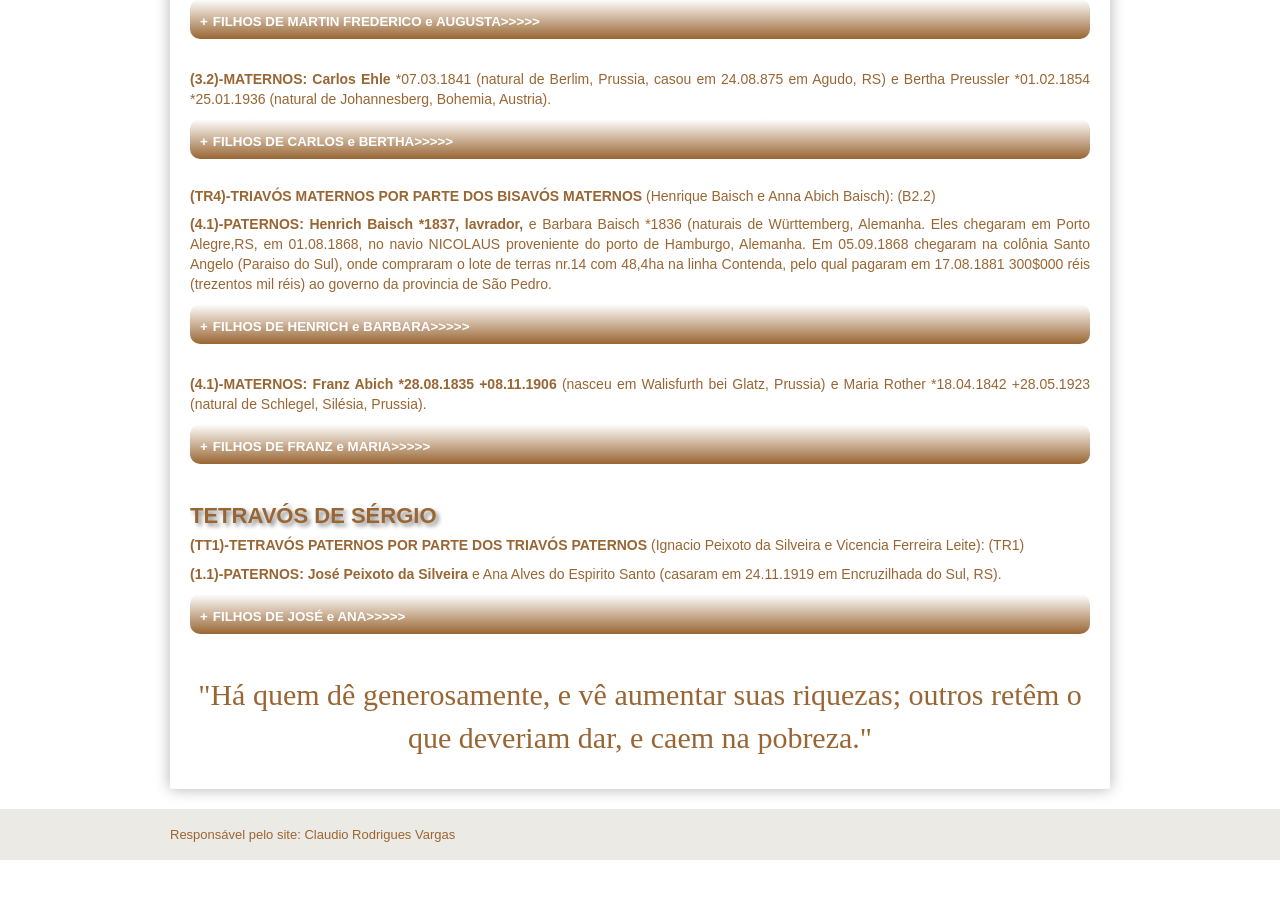
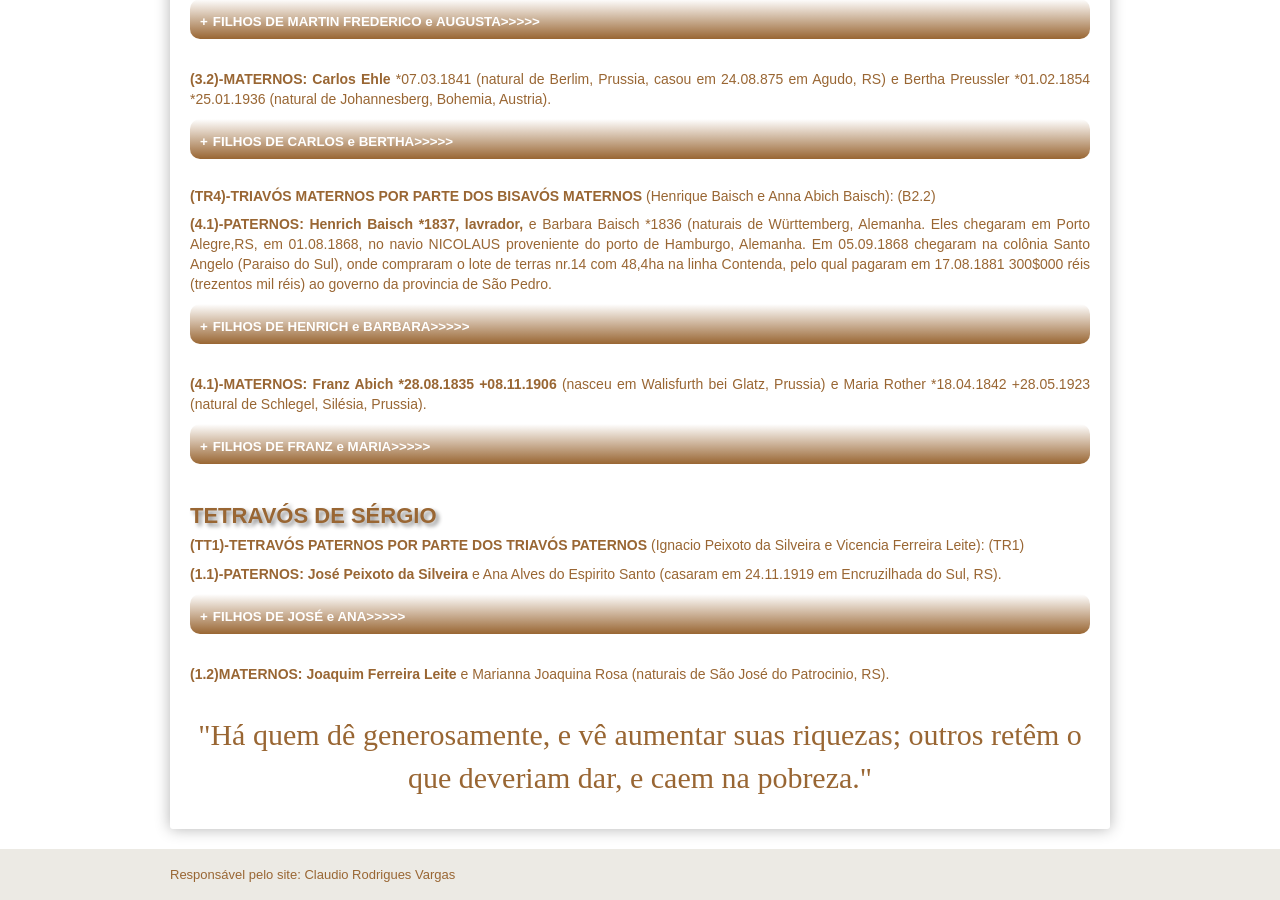
Before and after one commit to claudiovargas1955/claudiovargas1955.github.io, a Jekyll site: the page built from _pages/genealogia-de-sergio-luis-kirsch-da-silveira.html, in a window 1280 px wide and 900 px high, scrolled down 2085 px. Built offline with Jekyll 4.4.1, drawn with Linux system fonts in a browser that asks for light colours; some web fonts are replaced; before the commit the page ends 2945 px from its top, so only the background shows below that.

Commit message:
Update genealogia-de-sergio-luis-kirsch-da-silveira.html

```diff
--- a/_pages/genealogia-de-sergio-luis-kirsch-da-silveira.html
+++ b/_pages/genealogia-de-sergio-luis-kirsch-da-silveira.html
@@ -435,6 +435,8 @@ réis) ao governo da provincia de São Pedro.
 
      <b>(1.1.13)-José Peixoto da Silveira: </b>*10.09.1838 bat.24.09.1839 </details></p><br>
 
+<p><b>(1.2)MATERNOS: Joaquim Ferreira Leite </b> e Marianna Joaquina Rosa (naturais de São José do Patrocinio, RS). <br><br>
+
 <p style="color:#996633; text-align:center; font-size:30px; font-family: 'Rancho', cursive";><p style="color:#996633;
 text-align:center; font-size:30px; font-family: 'Rancho', cursive";>"Há quem dê generosamente, e vê aumentar suas riquezas; outros
 retêm o que deveriam dar, e caem na pobreza."</p>
```
